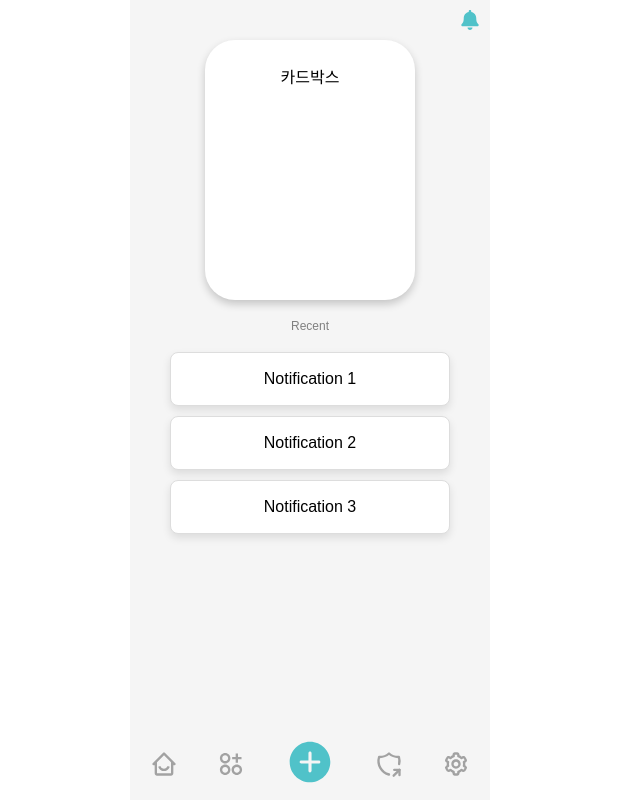
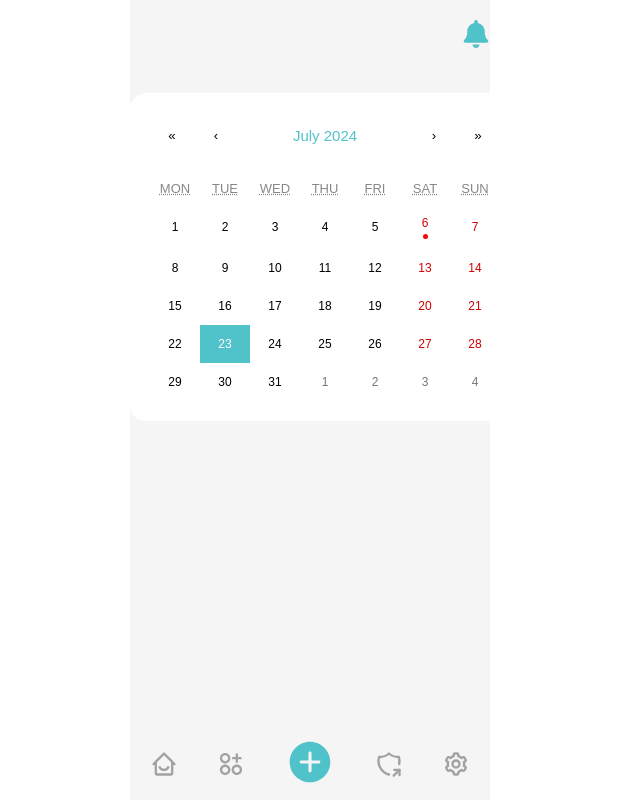
Before and after one commit to Storyos/blocking, a React (Create React App) app in the folder client/: page / in a window 1280 px wide. Shown: the whole page, without its empty margins (330-970 px from the left). Built offline with nearby package versions, Linux system fonts and the light colour scheme; no server answers; sample sign-in values are in the browser's storage.

Commit message:
main_calendar 추가, 로그인_회원가입 경로 수정, signupagree_동의/비동의 자리 변경,walletlogin_버블 animation 추가

```diff
--- a/client/package.json
+++ b/client/package.json
@@ -12,6 +12,7 @@
     "lottie-react": "^2.4.0",
     "qrcode.react": "^3.1.0",
     "react": "^18.3.1",
+    "react-calendar": "^5.1.0",
     "react-device-detect": "^2.2.3",
     "react-dom": "^18.3.1",
     "react-hook-form": "^7.52.2",
--- a/client/src/routes/Main.jsx
+++ b/client/src/routes/Main.jsx
@@ -1,7 +1,9 @@
-import React from "react";
+import React, { useState } from "react";
 import styled from "styled-components";
 import { FaBell } from "react-icons/fa";
 import { Link } from "react-router-dom";
+import Calendar from "react-calendar";
+import 'react-calendar/dist/Calendar.css';
 
 // 스타일링
 const Container = styled.div`
@@ -11,80 +13,133 @@ const Container = styled.div`
   justify-content: center;
   background-color: #f5f5f5;
   width: 360px;
+  border-radius: 16px;
+  padding: 20px;
+  font-family: 'Montserrat', sans-serif; // 글꼴 설정
 `;
 
 const Header = styled.div`
-  position: relative;
   width: 100%;
-  padding: 10px;
   display: flex;
-  justify-content: center;
+  justify-content: flex-end;
+  align-items: center;
+  margin-bottom: 20px;
 `;
 
-const NotificationIcon = styled(Link)`
-  position: absolute;
-  right: 10px;
-  top: 0px;
-  width: 40px;
-  height: 40px;
-  border-radius: 50%;
-  display: flex;
-  align-items: center;
-  justify-content: center;
-  color: #50c2c9;
-  font-size: 20px;
-  font-weight: bold;
+const IconButton = styled.div`
   cursor: pointer;
+  color: #50c2c9; /* 연한 파란색 */
+  font-size: 28px; /* 아이콘 크기 조정 */
+  margin-right: 20px;
+  transition: color 0.3s;
+
+  &:hover {
+    color: #00796b; /* Hover 시 색상 변화 */
+  }
 `;
 
-const CardBox = styled.div`
-  width: 150px;
-  height: 200px;
-  padding: 30px;
+const CalendarContainer = styled.div`
+  width: 100%;
   background-color: white;
-  box-shadow: 0 4px 8px rgba(0, 0, 0, 0.2);
-  border-radius: 30px;
-  margin: 20px;
-  text-align: center;
-`;
-const Recent = styled.div`
-  font-size: 12px;
-  color: #808080;
+  padding: 20px;
+  border-radius: 16px;
+  margin: 20px 0;
+
+  /* react-calendar 스타일 조정 */
+  .react-calendar {
+    border: none; /* 달력 테두리 제거 */
+  }
+
+  .react-calendar__tile {
+    border: none; /* 타일의 테두리 제거 */
+    font-size: 12px; /* 날짜 글자 크기 */
+  }
+
+  .react-calendar__tile--active {
+    background-color: #50c2c9; /* 선택된 날짜 스타일 */
+    color: white; /* 글자색 변경 */
+  }
+
+  .react-calendar__tile:hover {
+    background-color: #e0f7fa; /* Hover 시 색상 변화 */
+    color: #00796b; /* Hover 시 글자색 변화 */
+  }
+
+  .react-calendar__navigation__label {
+    color: #50c2c9; /* 제목 색상 변경 */
+    font-size: 15px; /* 제목 글자 크기 */
+    font-weight: normal;
+  }
+
+  .react-calendar__month-view__weekdays {
+    font-weight: normal;
+    color: #888; /* 요일 색상 */
+    font-size: 13px; /* 요일 글자 크기 */
+  }
 `;
 
-const GridContainer = styled.div`
-  display: grid;
-  gap: 10px; /* 항목 사이의 간격 */
-  width: 100%;
-  padding: 20px;
+const NotificationContainer = styled.div`
+  background-color: #ffeb3b;
+  padding: 15px;
+  border-radius: 8px;
+  width: 90%;
+  margin-top: 20px;
+  font-size: 16px; /* 공지 글자 크기 */
+  color: #333;
+  text-align: left;
+  font-family: 'Montserrat', sans-serif; // 글꼴 추가
 `;
 
-const Notification = styled.div`
-  background-color: white;
-  border: 1px solid #ddd;
-  padding: 18px;
-  border-radius: 8px;
-  text-align: center;
-  margin: 0 40px; /* 좌우 간격 추가 */
-  box-shadow: 0 4px 8px rgba(0, 0, 0, 0.1);
+const RedDot = styled.span`
+  display: block;
+  width: 5px;
+  height: 5px;
+  background-color: red;
+  border-radius: 50%;
+  margin: 0 auto;
+  margin-top: 2px;
 `;
 
 // Main 컴포넌트
 const Main = () => {
+  const [selectedDate, setSelectedDate] = useState(new Date());
+  const [notes] = useState({
+    "6": "오늘 수영 제부대회날입니다."
+  });
+
+  const handleDateChange = (date) => {
+    setSelectedDate(date);
+  };
+
+  const tileContent = ({ date, view }) => {
+    // view가 month인 경우에만 점 표시, 6일에만 점 추가
+    if (view === 'month' && date.getDate() === 6) {
+      return <RedDot />;
+    }
+  };
+
   return (
     <Container>
       <Header>
-        <NotificationIcon to="/Notification">
+        <IconButton as={Link} to="/Notification">
           <FaBell />
-        </NotificationIcon>
+        </IconButton>
       </Header>
-      <CardBox>카드박스</CardBox>
-      <Recent>Recent</Recent>
-      <GridContainer>
-        <Notification>Notification 1</Notification>
-        <Notification>Notification 2</Notification>
-        <Notification>Notification 3</Notification>
-      </GridContainer>
+
+      <CalendarContainer>
+        <Calendar
+          onChange={handleDateChange}
+          value={selectedDate}
+          formatDay={(locale, date) => date.getDate().toString()} // '일' 제거
+          tileContent={tileContent} // 특정 날짜에 빨간 점 추가
+        />
+      </CalendarContainer>
+
+      {selectedDate.getDate() === 6 && (
+        <NotificationContainer>
+          📢 <strong>공지:</strong> {notes["6"]}
+        </NotificationContainer>
+      )}
     </Container>
   );
 };
--- a/client/src/routes/login/Login.jsx
+++ b/client/src/routes/login/Login.jsx
@@ -233,7 +233,7 @@ export default function Login() {
           <div>
             <AccountMessage>계정이 없으신가요? </AccountMessage>
             <SignInLink
-              onClick={() => navigate("/signup")}
+              onClick={() => navigate("/signupagree")}
               id="SignUp"
             >
               회원가입
--- a/client/src/routes/login/SignUpAgree.jsx
+++ b/client/src/routes/login/SignUpAgree.jsx
@@ -139,7 +139,11 @@ const SignUpAgree = () => {
   };
 
   const handleDisagree = () => {
-    alert("약관에 동의해야 계속 진행할 수 있습니다.");
+    if (isChecked) {
+      navigate("/walletlogin"); // 동의 시 회원가입 페이지로 이동
+    } else {
+      alert("약관에 동의해야 계속 진행할 수 있습니다.");
+    }
   };
 
   const handleCheckboxChange = (e) => {
@@ -327,10 +331,10 @@ const SignUpAgree = () => {
         <StyledLabel htmlFor="agree">약관에 동의합니다</StyledLabel>
       </CheckboxContainer>
       <ButtonContainer>
+        <Button onClick={handleDisagree}>비동의</Button>
         <Button agree onClick={handleAgree}>
           동의
         </Button>
-        <Button onClick={handleDisagree}>비동의</Button>
       </ButtonContainer>
     </Container>
   );
--- a/client/src/routes/login/WalletLogin.jsx
+++ b/client/src/routes/login/WalletLogin.jsx
@@ -3,6 +3,7 @@ import { Link } from "react-router-dom";
 import { FaWallet, FaUser, FaUserPlus } from "react-icons/fa";
 import { useState } from "react";
 
+// Container for the main layout
 const Container = styled.div`
   display: flex;
   flex-direction: column;
@@ -12,9 +13,31 @@ const Container = styled.div`
   background: linear-gradient(135deg, #f2fbfb, #d5f0f2);
   overflow: hidden;
   padding: 20px;
-  position: relative; /* Added for positioning the text bubbles */
+  position: relative;
 `;
 
+// Animation for the floating SBT bubbles
+const floatAnimation = keyframes`
+  0%, 100% { transform: translateY(0); }
+  50% { transform: translateY(-20px); }
+`;
+
+// SBT bubbles with slow movement and opacity effects
+const SBTBubble = styled.div`
+  position: absolute;
+  width: ${({ size }) => size}px;
+  height: ${({ size }) => size}px;
+  background-color: rgba(80, 194, 201, 0.3);
+  border-radius: 50%;
+  animation: ${floatAnimation} ${({ duration }) => duration}s ease-in-out infinite;
+  opacity: ${({ opacity }) => opacity};
+
+  /* Randomize position for a natural look */
+  top: ${({ top }) => top}%;
+  left: ${({ left }) => left}%;
+`;
+
+// Wrapper for login and sign up buttons
 const ButtonWrapper = styled.div`
   display: flex;
   flex-direction: column;
@@ -23,6 +46,7 @@ const ButtonWrapper = styled.div`
   margin-top: 50px;
 `;
 
+// Individual button styles
 const Btn = styled.button`
   width: 200px;
   height: 45px;
@@ -42,7 +66,7 @@ const Btn = styled.button`
 
   &:hover {
     background-color: #3ba9b1;
-    transform: translateY(-3px) scale(1); /* Scale effect on hover */
+    transform: translateY(-3px);
   }
 
   a {
@@ -58,6 +82,7 @@ const Btn = styled.button`
   }
 `;
 
+// Main wallet icon styling
 const IconWrapper = styled.div`
   font-size: 50px;
   color: #50c2c9;
@@ -65,102 +90,90 @@ const IconWrapper = styled.div`
   animation: bounce 2.5s infinite;
 
   @keyframes bounce {
-    0%,
-    100% {
-      transform: translateY(0);
-    }
-    50% {
-      transform: translateY(-10px);
-    }
+    0%, 100% { transform: translateY(0); }
+    50% { transform: translateY(-10px); }
   }
 `;
 
+// Text bubble animation for welcoming text
 const bubbleAnimation = keyframes`
-  0% {
-    transform: translateY(100px);
-    opacity: 0;
-  }
-  30% {
-    transform: translateY(-10px); /* Move up slightly */
-    opacity: 1;
-  }
-  50% {
-    transform: translateY(0);
-  }
-  70% {
-    transform: translateX(-5px); /* Slight left movement */
-  }
-  100% {
-    transform: translateX(5px); /* Slight right movement */
-  }
+  0% { transform: translateY(100px); opacity: 0; }
+  30% { transform: translateY(-10px); opacity: 1; }
+  50% { transform: translateY(0); }
+  70% { transform: translateX(-5px); }
+  100% { transform: translateX(5px); }
 `;
 
-const continuousMovement = keyframes`
-  0%, 100% {
-    transform: translateY(0);
-  }
-  50% {
-    transform: translateY(-5px);
-  }
-`;
-
+// Text bubbles for promotional phrases
 const TextBubble = styled.div`
   font-size: 20px;
   color: #004d4d;
   position: absolute;
-  animation: ${bubbleAnimation} 4s forwards, ${continuousMovement} 4s infinite; /* Continuous movement */
-  opacity: 1; /* Keep the opacity at 1 to ensure visibility */
-
-  /* Randomize the position for each text bubble */
+  animation: ${bubbleAnimation} 4s forwards ease-in-out;
   left: ${({ left }) => left};
   top: ${({ top }) => top};
+  animation-delay: ${({ index }) => index * 0.5}s;
 
-  /* Different font styles for each bubble */
   ${({ index }) => {
     switch (index) {
       case 0:
-        return `font-family: 'Arial', sans-serif; font-weight: bold;`;
+        return `font-weight: bold;`;
       case 1:
-        return `font-family: 'Courier New', monospace; font-size: 15px;`;
+        return `font-size: 15px;`;
       case 2:
-        return `font-family: 'Georgia', serif; font-size: 18px;`;
+        return `font-size: 18px;`;
       case 3:
-        return `font-family: 'Verdana', sans-serif; font-weight: bold; font-size: 19px;`;
+        return `font-weight: bold; font-size: 19px;`;
       default:
         return "";
     }
   }}
-
-  /* Staggering animation delay for each bubble */
-  animation-delay: ${({ index }) => index * 0.5}s; /* 0.5s delay for each subsequent bubble */
 `;
 
+// Main component
 export default function WalletLogin() {
-  const [scatter] = useState(true); // Start with scatter as true
+  const [scatter] = useState(true);
+
+  // Define positions and animations for each floating SBT bubble
+  const sbtBubbles = Array.from({ length: 8 }).map((_, index) => ({
+    size: Math.random() * 40 + 30, // Random size for each bubble
+    top: Math.random() * 80,       // Random position
+    left: Math.random() * 80,
+    duration: Math.random() * 5 + 5,  // Random animation duration
+    opacity: Math.random() * 0.3 + 0.3, // Random opacity for softness
+  }));
 
   const bubblePositions = [
-    { left: "12%", top: "28%" }, // 1st bubble
-    { left: "55%", top: "38%" }, // 2nd bubble
-    { left: "25%", top: "48%" }, // 3rd bubble (편리하고 안전한)
-    { left: "48%", top: "60%" }, // 4th bubble
+    { left: "12%", top: "28%" },
+    { left: "55%", top: "38%" },
+    { left: "25%", top: "48%" },
+    { left: "48%", top: "60%" },
   ];
 
   return (
     <Container>
+      {/* Floating SBT bubbles */}
+      {sbtBubbles.map((bubble, index) => (
+        <SBTBubble
+          key={index}
+          size={bubble.size}
+          top={bubble.top}
+          left={bubble.left}
+          duration={bubble.duration}
+          opacity={bubble.opacity}
+        />
+      ))}
+
+      {/* Wallet icon */}
       <IconWrapper>
         <FaWallet />
       </IconWrapper>
 
-      {/* Conditional rendering for text bubbles */}
+      {/* Text bubbles */}
       {scatter && (
         <>
           {bubblePositions.map((position, index) => (
-            <TextBubble
-              key={index}
-              left={position.left}
-              top={position.top}
-              index={index}
-            >
+            <TextBubble key={index} left={position.left} top={position.top} index={index}>
               {index === 0 && "부경 Portfolio 를"}
               {index === 1 && "쉽게 만드는"}
               {index === 2 && "편리하고 안전한"}
@@ -170,6 +183,7 @@ export default function WalletLogin() {
         </>
       )}
 
+      {/* Buttons */}
       <ButtonWrapper>
         <Btn>
           <Link to="/login">
```
Also changed, not shown: 1 other file (tests, documents, lock files or other folders).
